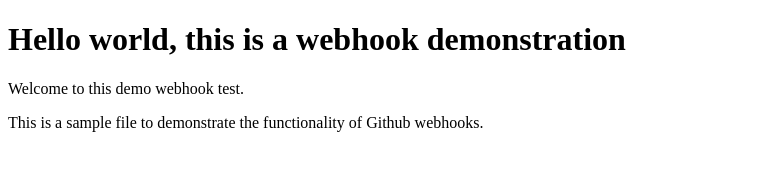
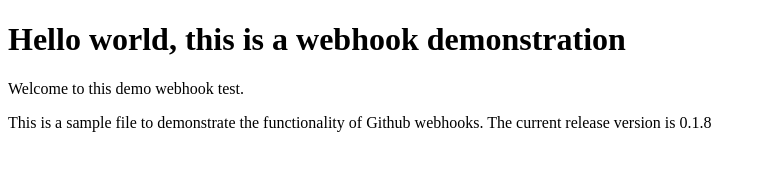
Before and after one commit to faisalt/webhook-testing, a website: page index.html in a window 1280 px wide. Shown: the whole page, without its empty margins (0-766 px from the left). Drawn offline with Linux system fonts and the light colour scheme.

Commit message:
Update index.html

```diff
--- a/index.html
+++ b/index.html
@@ -6,7 +6,7 @@
 <body>
   <h1>Hello world, this is a webhook demonstration</h1>
   <p>Welcome to this demo webhook test.</p>
-  <p>This is a sample file to demonstrate the functionality of Github webhooks.<p>
+  <p>This is a sample file to demonstrate the functionality of Github webhooks. The current release version is 0.1.8<p>
 </body>
 
 </html>
```
